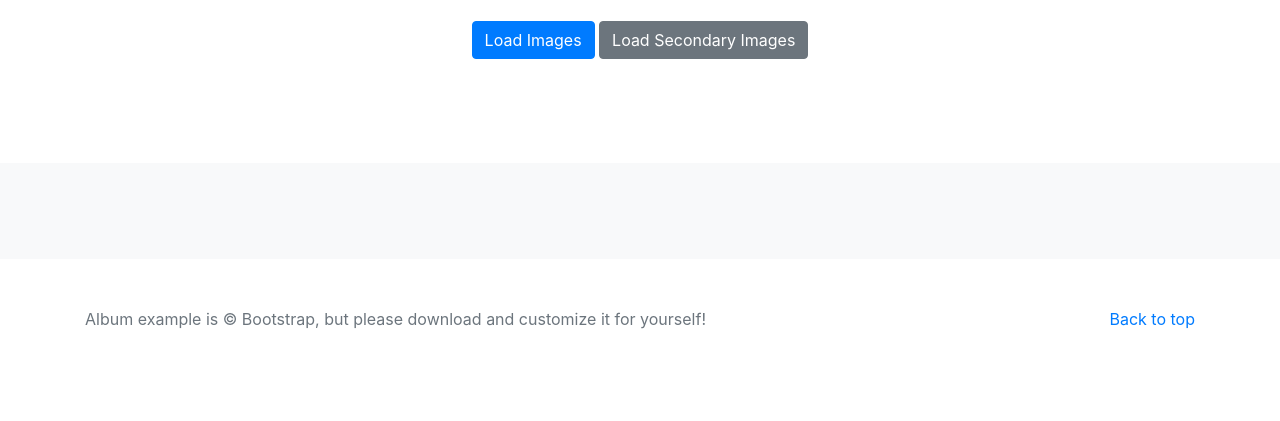
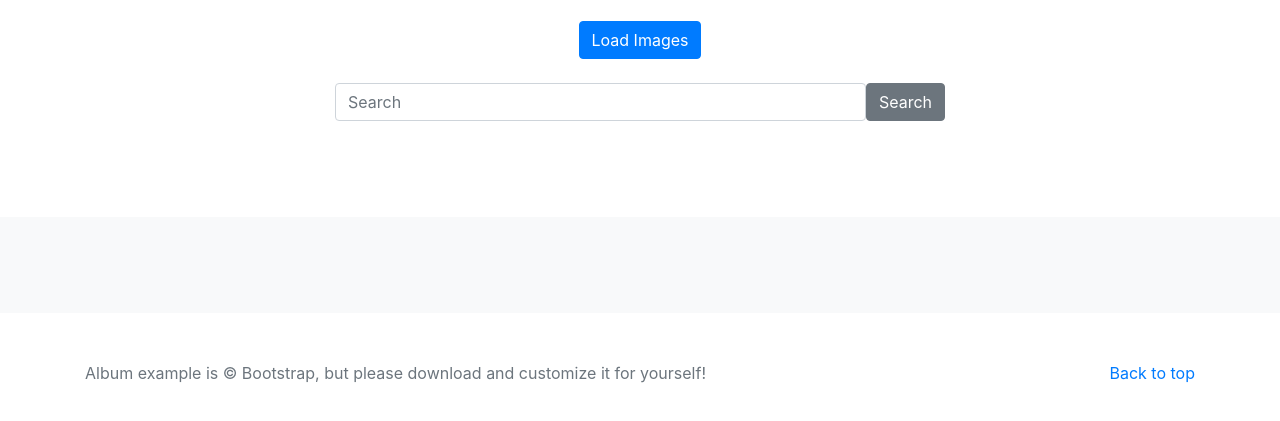
Before and after one commit to Attila-Vigh/M3-D3-Homework, a plain HTML site: page index.html in a window 1280 px wide. Shown: the part 271-692 px from the top of the page. Drawn offline with nearby package versions, Linux system fonts and the light colour scheme.

Commit message:
Main homework requirements complete

```diff
--- a/index.html
+++ b/index.html
@@ -1,7 +1,6 @@
 <!DOCTYPE html>
 <html lang="en">
   <head>
-
     <meta charset="utf-8" />
     <meta
       name="viewport"
@@ -26,7 +25,7 @@
       integrity="sha384-B0vP5xmATw1+K9KRQjQERJvTumQW0nPEzvF6L/Z6nronJ3oUOFUFpCjEUQouq2+l"
       crossorigin="anonymous"
     />
-    <link rel="stylesheet" href="./css/style.css">
+    <link rel="stylesheet" href="./css/style.css" />
   </head>
   <body>
     <header>
@@ -101,15 +100,30 @@
             them in a cool way!
           </p>
           <p>
-            <a href="#" id="load-images-button" class="btn btn-primary my-2">Load Images</a>
-            <a href="#" id="load-secondary-button" class="btn btn-secondary my-2">Load Secondary Images</a>
+            <a href="#" id="load-images-button" class="btn btn-primary my-2"
+              >Load Images</a
+            >
+            <div class="d-flex">
+            <input
+              id="search-input"
+              class="form-control"
+              type="text"
+              placeholder="Search"
+            />
+            <a
+              href="#"
+              id="load-secondary-button"
+              class="btn btn-secondary"
+              >Search</a
+            >
+          </div>
           </p>
         </div>
       </section>
 
       <div class="album py-5 bg-light">
         <div class="container">
-            <div class="main-cards row"></div>
+          <div class="main-cards row"></div>
         </div>
       </div>
     </main>
--- a/index.js
+++ b/index.js
@@ -20,7 +20,10 @@ const loadCoffee = () => {
 }
 
 const loadProgramming = () => {
-  fetch("https://api.pexels.com/v1/search?query=programming", {
+  const searchField = document.querySelector("#search-input")
+
+  // let userQuery = searchField.value
+  fetch(`https://api.pexels.com/v1/search?query=${searchField.value}`, {
     headers: {
       Authorization: "563492ad6f917000010000016c4555e8c26d439eae2bb113c225e0e5",
     },
@@ -35,7 +38,7 @@ function getPhotos(body) {
   console.log(body) // sorry continue :-D :D
   const cardImgs = document.querySelector(".main-cards")
   // cardImgs.forEach((img, i) => (img.src = body.photos[i].src.landscape))
-  const { photos, id } = body // deconstructing, I am extragcting phots property from body object
+  const { photos } = body // deconstructing, I am extragcting phots property from body object
 
   console.log(photos) // I am ckecking here
   cards = ""
```
